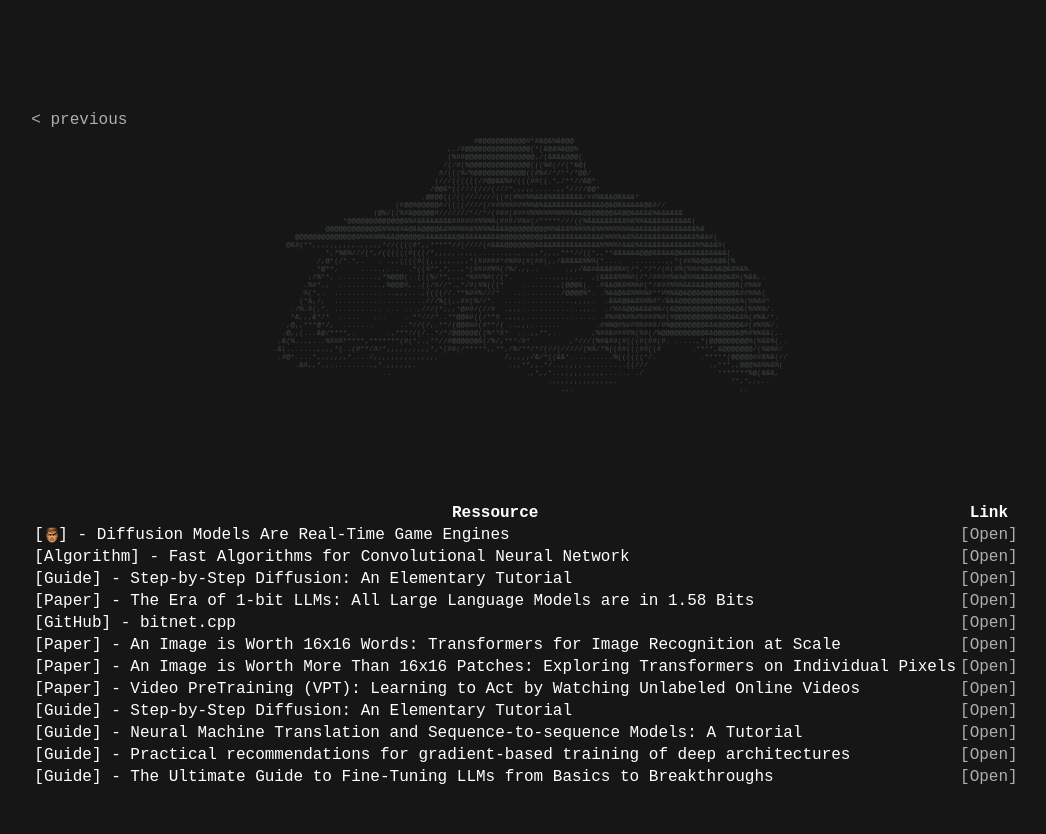
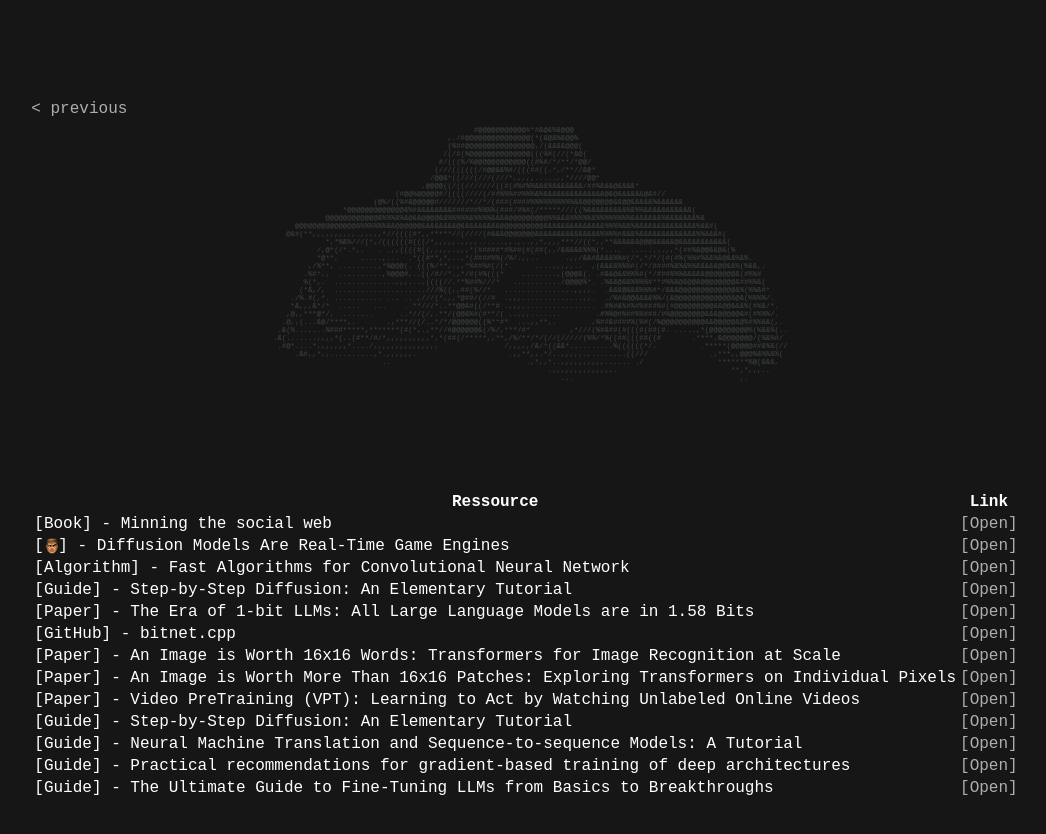
Before and after one commit to tayheau/tayheau.github.io, a Jekyll site: the page to_read.html, which Jekyll copies as it is, in a window 1280 px wide. Shown: the top 834 px of the page, without its empty margins (114-1160 px from the left). Built offline with Jekyll 4.4.1, drawn with Linux system fonts in a browser that asks for light colours.

Commit message:
Update to_read.html

```diff
--- a/to_read.html
+++ b/to_read.html
@@ -57,6 +57,10 @@
         <tr>
             <th>Ressource</th>
             <th>Link</th>
+        </tr>
+        <tr>
+            <td>[Book] - Minning the social web</td>
+            <td><a href="https://www.amazon.com/dp/1491985046"> [Open] </a></td>
         </tr>
         <tr>
             <td>
```
